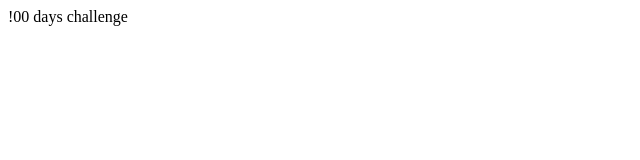
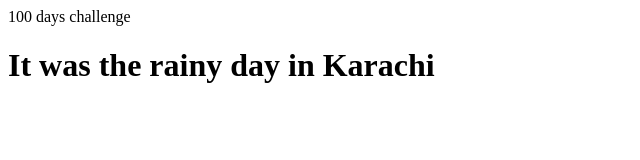
Before and after one commit to Abubakar919666/Javascript, a plain HTML site: page index.html in a window 1280 px wide. Shown: the whole page, without its empty margins (0-640 px from the left). Drawn offline with Linux system fonts and the light colour scheme.

Commit message:
Update index.html

```diff
--- a/index.html
+++ b/index.html
@@ -6,6 +6,7 @@
     <title>Document</title>
 </head>
 <body>
-    !00 days challenge
+    100 days challenge
+    <h1>It was the rainy day in Karachi </h1>
 </body>
 </html>
```
